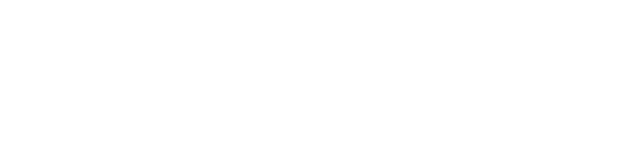
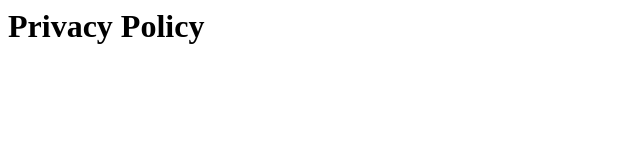
Before and after one commit to AVD1234/BookQueenprivacypolicy, a plain HTML site: page index.html in a window 1280 px wide. Shown: the whole page, without its empty margins (0-640 px from the left). Drawn offline with Linux system fonts and the light colour scheme.

Commit message:
Update index.html

```diff
--- a/index.html
+++ b/index.html
@@ -1 +1 @@
-<Privacy Policy></h1>
+<h1>Privacy Policy</h1>
```
